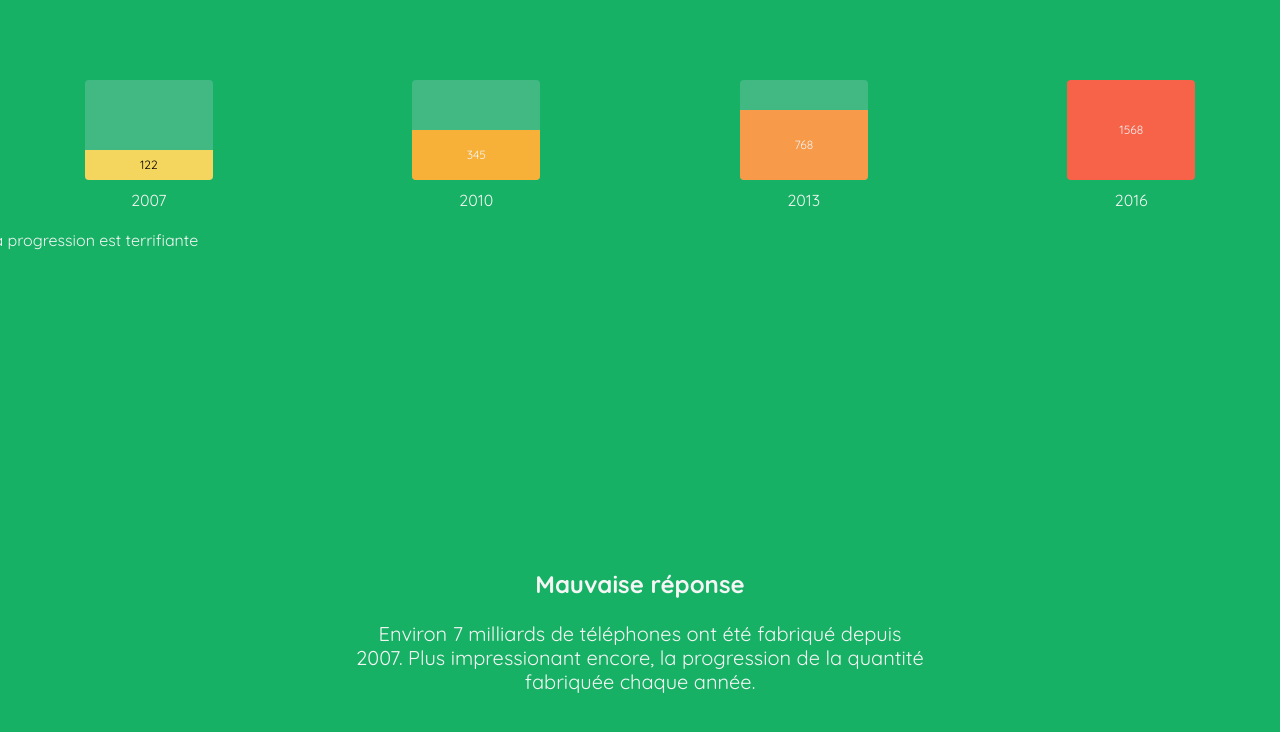
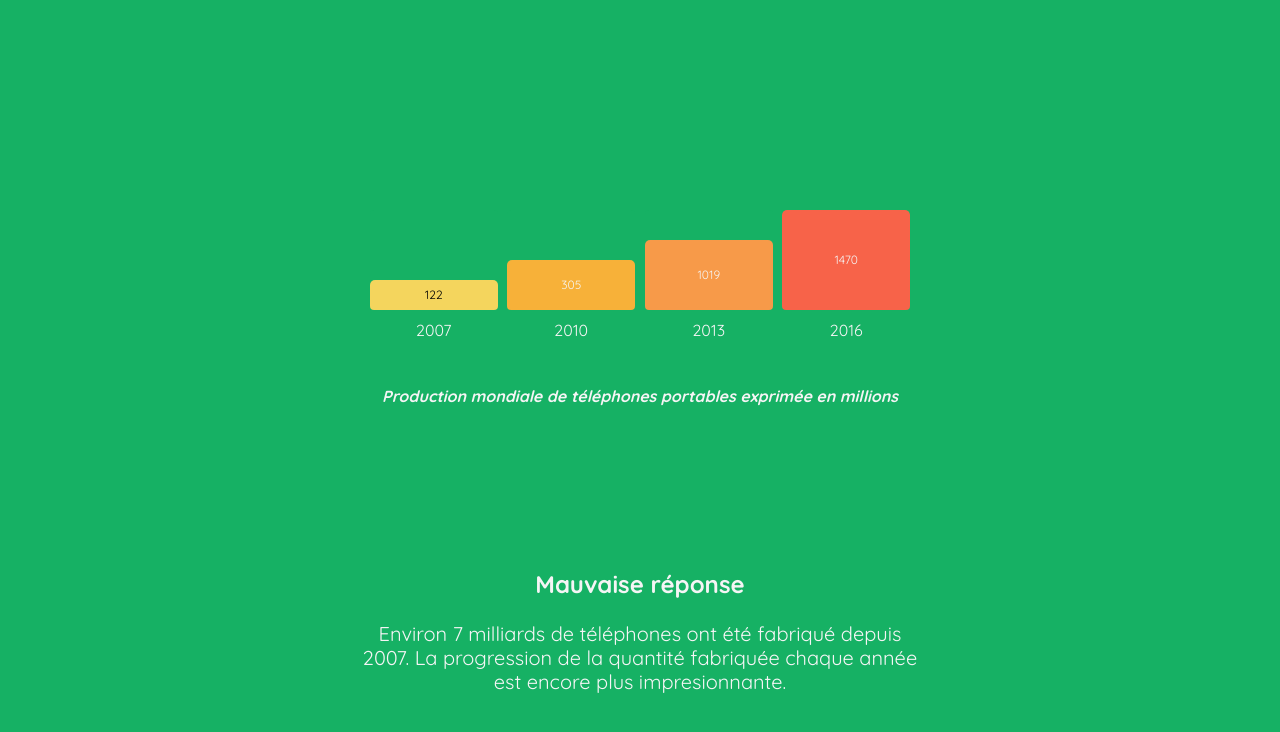
Before and after one commit to olivierbretaud/green-pocket, a Vue app: page / in a window 1280 px wide. Both pictures are taken after a click on the button "700 millions". Shown: the top 732 px of the page. Built offline with nearby package versions, Linux system fonts and the light colour scheme.

Commit message:
M@J MAtthieu

```diff
--- a/package.json
+++ b/package.json
@@ -8,7 +8,8 @@
     "lint": "vue-cli-service lint"
   },
   "dependencies": {
-    "vue": "^2.5.17"
+    "vue": "^2.5.17",
+    "vuebars": "^0.1.3"
   },
   "devDependencies": {
     "@vue/cli-plugin-babel": "^3.2.0",
--- a/src/components/Question02.vue
+++ b/src/components/Question02.vue
@@ -1,8 +1,8 @@
 <template>
   <div class="container-fluid d-flex flex-column justify-content-center align-items-center">
-    <div class="awnser size-anim" v-if="displayAwnser">
+    <div class="awnser size-anim d-flex justify-content-center flex-column align-items-center" v-if="displayAwnser">
       <div class="row numbers">
-        <div class="col-3 col-lg-3 col-md-3 col-sm-3 year-2007">
+        <div class="col-3 col-lg-3 col-md-3 col-sm-3 year-2007 ">
           <div class="progress progress-bar-vertical mr-0 mb-2">
             <div class="progress-bar prog-2007" role="progressbar" aria-valuenow="30" aria-valuemin="0" aria-valuemax="100" style="height: 30%;">122
               <span class="sr-only">30% Complete</span>
@@ -12,7 +12,7 @@
         </div>
         <div class="col-3 col-lg-3 col-md-3 col-sm-3 year-2010">
           <div class="progress progress-bar-vertical mr-0 mb-2">
-    <div class="progress-bar prog-2010" role="progressbar" aria-valuenow="30" aria-valuemin="0" aria-valuemax="100" style="height: 30%;">345
+          <div class="progress-bar prog-2010" role="progressbar" aria-valuenow="30" aria-valuemin="0" aria-valuemax="100" style="height: 30%;">305
             <span class="sr-only">30% Complete</span>
           </div>
           </div>
@@ -20,7 +20,7 @@
         </div>
         <div class="col-3 col-lg-3 col-md-3 col-sm-3 year-2013">
       <div class="progress progress-bar-vertical mr-0 mb-2">
-    <div class="progress-bar prog-2013" role="progressbar" aria-valuenow="30" aria-valuemin="0" aria-valuemax="100" style="height: 30%;">768
+        <div class="progress-bar prog-2013" role="progressbar" aria-valuenow="30" aria-valuemin="0" aria-valuemax="100" style="height: 30%;">1019
           <span class="sr-only">30% Complete</span>
         </div>
     </div>
@@ -28,15 +28,15 @@
       </div>
    <div class="col-3 col-lg-3 col-md-3 col-sm-3 year-2016">
    <div class="progress progress-bar-vertical mr-0 mb-2">
-    <div class="progress-bar prog-2016" role="progressbar" aria-valuenow="30" aria-valuemin="0" aria-valuemax="100" style="height: 30%;">1568
+    <div class="progress-bar prog-2016" role="progressbar" aria-valuenow="30" aria-valuemin="0" aria-valuemax="100" style="height: 30%;">1470
       <span class="sr-only">30% Complete</span>
     </div>
 </div>
       <span class="production-year"><p>2016</p></span>
    </div>
 </div>
-<div class="row">
-  <p>La progression est terrifiante</p>
+<div class="row graph-ligne">
+  <p>Production mondiale de téléphones portables exprimée en millions</p>
 </div>
     </div>
     <div class="question d-flex flex-column align-items-center">
@@ -59,7 +59,7 @@ export default {
   data() {
     return {
       question: 'Sais-tu combien de téléphones portables ont été fabriqué depuis 2007 ?',
-      solution: "Environ 7 milliards de téléphones ont été fabriqué depuis 2007. Plus impressionant encore, la progression de la quantité fabriquée chaque année.",
+      solution: "Environ 7 milliards de téléphones ont été fabriqué depuis 2007. La progression de la quantité fabriquée chaque année est encore plus impresionnante.",
       awnserA: '700 millions',
       awnserB: '1 milliard',
       awnserC: '7 milliards',
@@ -97,7 +97,7 @@ border-width: medium !important;
 }
 
 .awnser {
-  width: 100vw;
+  width: 96vw;
   height: 60vh;
 }
 
@@ -126,7 +126,7 @@ border-width: medium !important;
     opacity: 0;
   }
   to {
-    width: 100vw;
+    width: 96vw;
     height: 60vh;
     opacity: 1;
   }
@@ -140,7 +140,7 @@ border-width: medium !important;
     opacity: 0;
   }
   to {
-    width: 100vw;
+    width: 96vw;
     height: 60vh;
     opacity: 1;
   }
@@ -163,9 +163,8 @@ a {
   min-height: 100px;
   display: flex;
   align-items: flex-end;
-  margin-right: 20px;
   float: left;
-  background-color:#42b983;
+  background-color:#16b164;
 }
 
  .prog-2007 {
@@ -176,6 +175,8 @@ a {
   transition: height 0.6s ease;
   background-color:rgb(244, 213, 93);
   color: black;
+  border-top-left-radius: 5px;
+  border-top-right-radius: 5px;
 }
 
 .prog-2010 {
@@ -186,6 +187,8 @@ a {
   transition: height 0.6s ease;
   background-color:rgb(247, 177, 57);
   color: whitesmoke;
+  border-top-left-radius: 5px;
+  border-top-right-radius: 5px;
 }
 
 .prog-2013 {
@@ -196,6 +199,8 @@ a {
   transition: height 0.6s ease;
   background-color:rgb(247, 154, 73);
   color: whitesmoke;
+  border-top-left-radius: 5px;
+  border-top-right-radius: 5px;
 }
 
 .prog-2016 {
@@ -206,6 +211,8 @@ a {
   transition: height 0.6s ease;
   background-color:rgb(247, 99, 73);
   color: whitesmoke;
+  border-top-left-radius: 5px;
+  border-top-right-radius: 5px;
 }
 
 .year-2007 {
@@ -231,4 +238,28 @@ a {
   align-items: center;
 }
 
+.graph-ligne {
+  display: flex;
+  text-align: center !important;
+  font-weight: bold;
+  font-style: italic;
+  margin: 2vh;
+}
+
+.numbers {
+max-width: 550px;
+margin:10px;
+}
+
+@keyframes prog-2016 {
+  from {
+    height: 0vh;
+    opacity: 0;
+  }
+  to {
+    height: 100%;
+    opacity: 1;
+  }
+}
+
 </style>
```
Also changed, not shown: 2 other files (tests, documents, lock files or other folders). Lines whose indentation alone changed are shown as unchanged.
